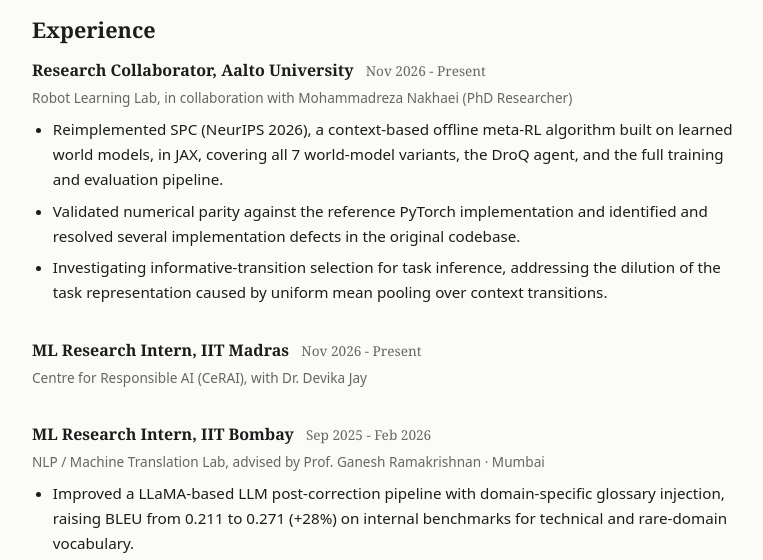
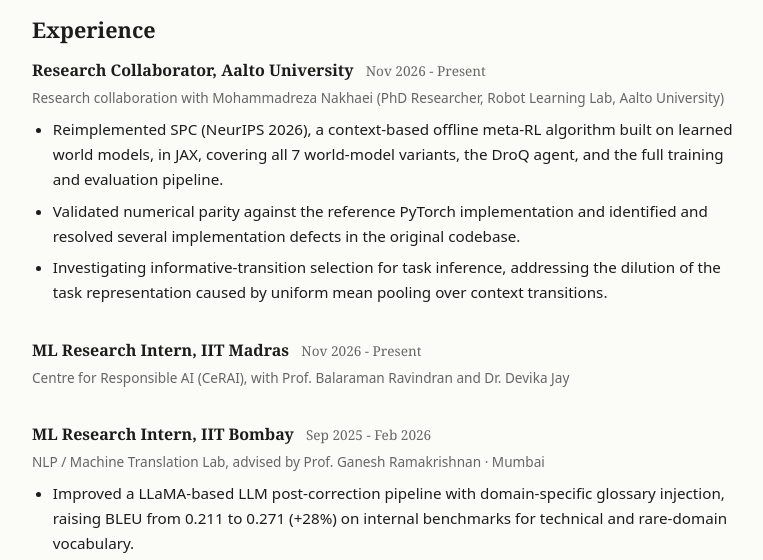
Before and after one commit to Levi0p/Levi0p.github.io, a plain HTML site: page ml.html in a window 1280 px wide. Shown: the part 208-768 px from the top of the page, without its empty margins (248-1011 px from the left). Drawn offline with Linux system fonts and the light colour scheme.

Commit message:
Update Aalto and CeRAI lines

```diff
--- a/ml.html
+++ b/ml.html
@@ -23,7 +23,7 @@
 <h2>Experience</h2>
 <div class="entry">
 <h3>Research Collaborator, Aalto University <span class="meta">Nov 2026 - Present</span></h3>
-<p class="sub">Robot Learning Lab, in collaboration with Mohammadreza Nakhaei (PhD Researcher)</p>
+<p class="sub">Research collaboration with Mohammadreza Nakhaei (PhD Researcher, Robot Learning Lab, Aalto University)</p>
 <ul>
 <li>Reimplemented SPC (NeurIPS 2026), a context-based offline meta-RL algorithm built on learned world models, in JAX, covering all 7 world-model variants, the DroQ agent, and the full training and evaluation pipeline.</li>
 <li>Validated numerical parity against the reference PyTorch implementation and identified and resolved several implementation defects in the original codebase.</li>
@@ -32,7 +32,7 @@
 </div>
 <div class="entry">
 <h3>ML Research Intern, IIT Madras <span class="meta">Nov 2026 - Present</span></h3>
-<p class="sub">Centre for Responsible AI (CeRAI), with Dr. Devika Jay</p>
+<p class="sub">Centre for Responsible AI (CeRAI), with Prof. Balaraman Ravindran and Dr. Devika Jay</p>
 </div>
 <div class="entry">
 <h3>ML Research Intern, IIT Bombay <span class="meta">Sep 2025 - Feb 2026</span></h3>
```
